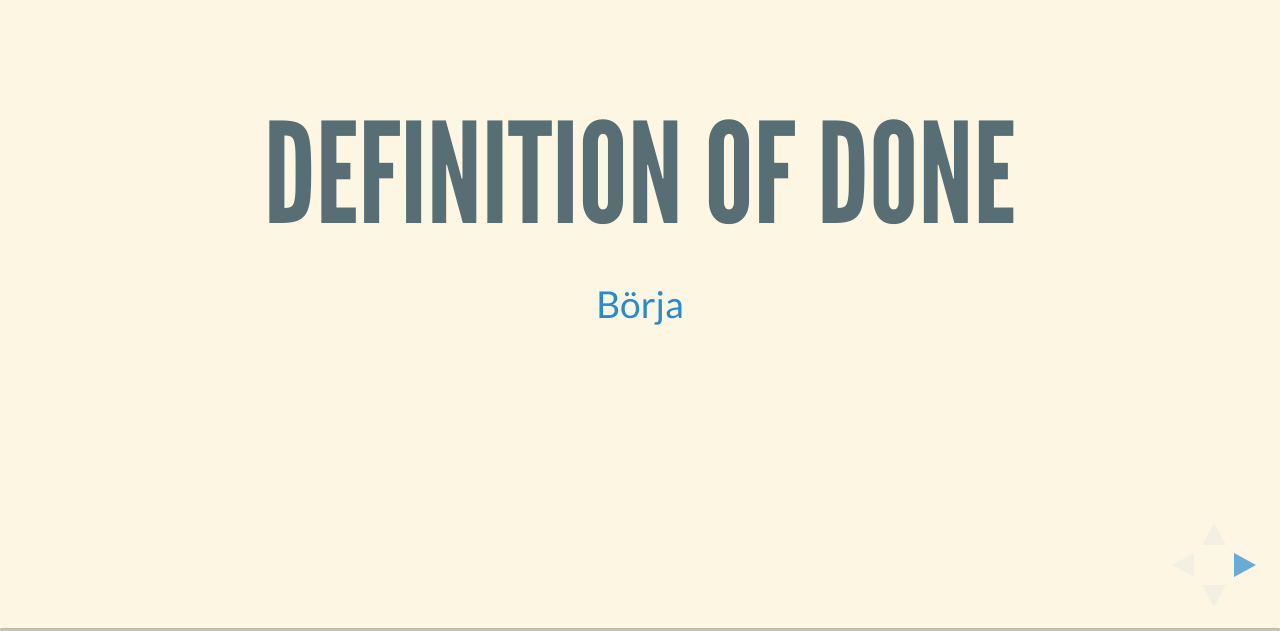
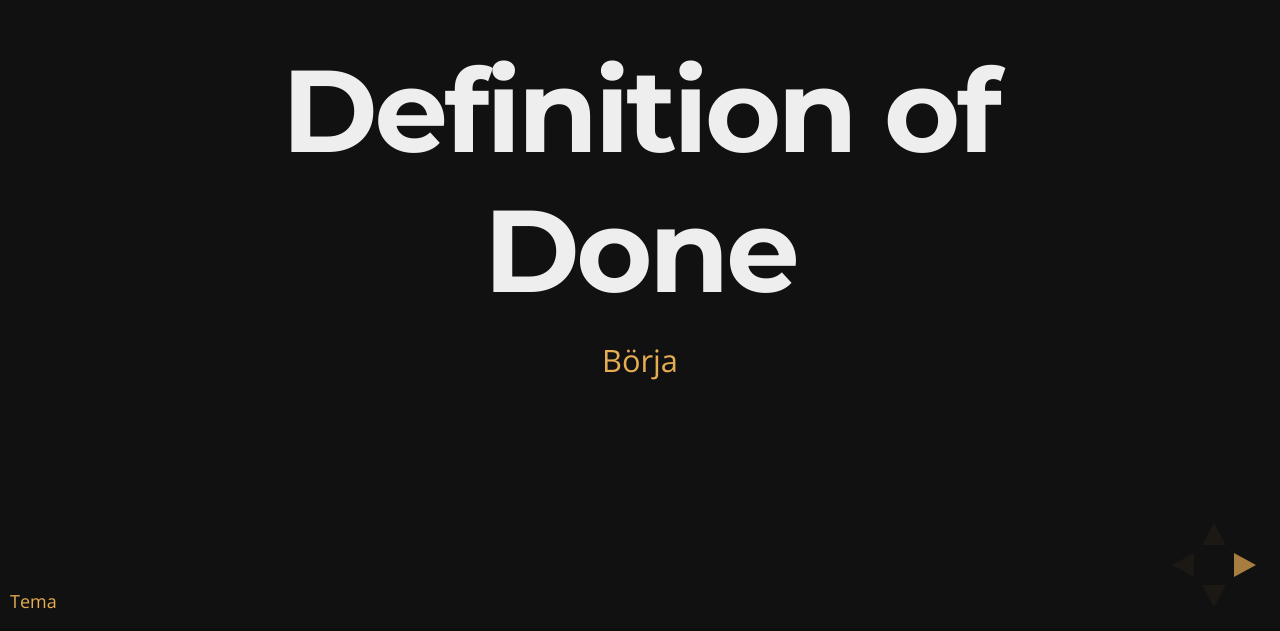
Before and after one commit to andreassjoberg/andreassjoberg.github.io, a plain HTML site: page index.html in a window 1280 px wide. Shown: the part 169-800 px from the top of the page. Drawn offline with nearby package versions, Linux system fonts and the light colour scheme.

Commit message:
Theme switching. Removed pdf plugin.

```diff
--- a/index.html
+++ b/index.html
@@ -15,7 +15,7 @@
         <link rel="stylesheet" href="css/font-awesome.min.css">
 
         <link rel="stylesheet" href="css/reveal.css">
-        <link rel="stylesheet" href="css/theme/solarized.css">
+        <link rel="stylesheet" href="css/theme/night.css" id="theme">
 
         <!-- Theme used for syntax highlighting of code -->
         <link rel="stylesheet" href="lib/css/zenburn.css">
@@ -25,17 +25,20 @@
         <script src="js/jquery-ui.min.js"></script>
         <script src="js/bootstrap.min.js"></script>
 
-        <!-- Printing and PDF exports -->
         <script>
-            var link = document.createElement( 'link' );
-            link.rel = 'stylesheet';
-            link.type = 'text/css';
-            link.href = window.location.search.match( /print-pdf/gi ) ? 'css/print/pdf.css' : 'css/print/paper.css';
-            document.getElementsByTagName( 'head' )[0].appendChild( link );
+            var currentThemeIndex = -1;
+            var themes = [ 'beige', 'black', 'blood', 'league', 'moon', 'night', 'serif', 'simple', 'sky', 'solarized', 'white' ]
+
+            function switchTheme() {
+                currentThemeIndex = (currentThemeIndex + 1) % themes.length;
+                var themePath = 'css/theme/' + themes[currentThemeIndex] + '.css';
+                $('#theme').attr('href', themePath);
+            }
         </script>
     </head>
     <body>
         <div class="reveal">
+            <aside style="display:block; position:fixed; left:10px; bottom:10px; z-index:30;"><a href="javascript:void(0);" onclick="switchTheme();"><small>Tema</small></a></aside>
             <div class="slides">
                 <section>
                     <h1>Definition of Done</h1>
@@ -148,7 +151,7 @@
                 dependencies: [
                     { src: 'lib/js/classList.js', condition: function() { return !document.body.classList; } },
                     { src: 'plugin/highlight/highlight.js', async: true, callback: function() { hljs.initHighlightingOnLoad(); } },
-                    { src: 'plugin/print-pdf/print-pdf.js', async: true },
+                    // { src: 'plugin/print-pdf/print-pdf.js', async: true },
                     { src: 'plugin/zoom-js/zoom.js', async: true }
                 ]
             });
```
